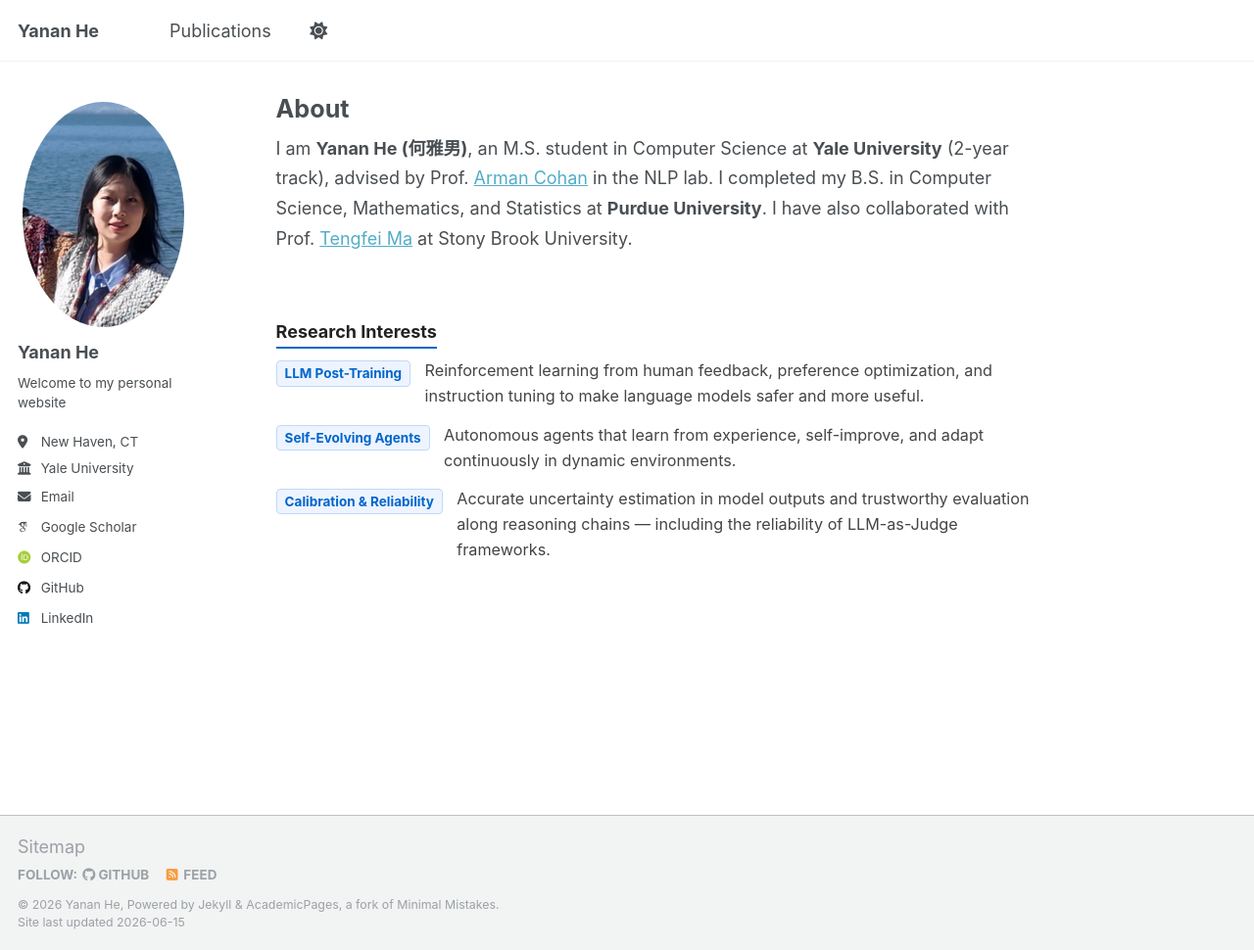
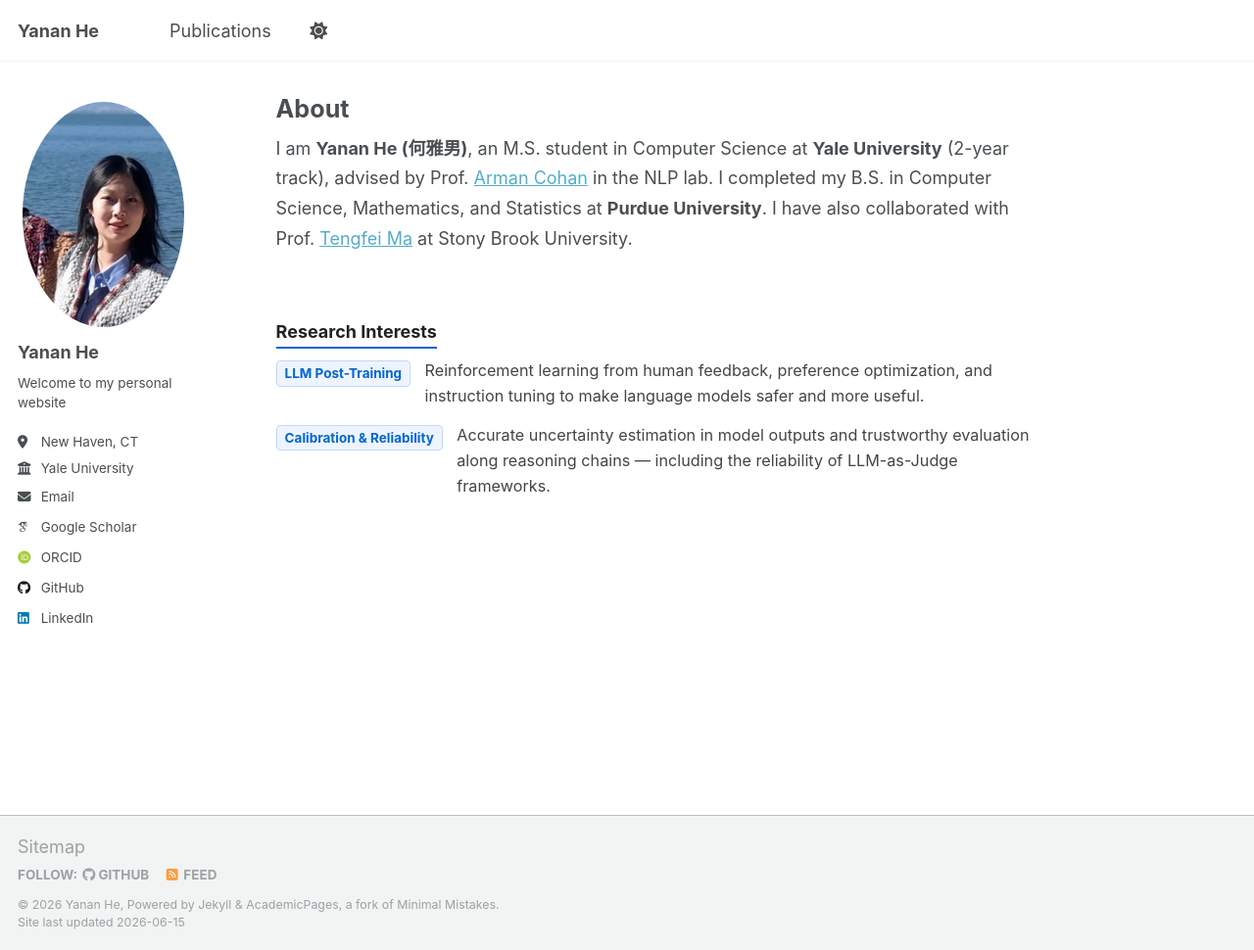
Before and after one commit to Echoo113/Echoo113.github.io, a Jekyll site: the page built from _pages/about.md, in a window 1280 px wide and 970 px high. Shown: the whole window at 98% size. Built offline with Jekyll 4.4.1, drawn with Linux system fonts in a browser that asks for light colours; some web fonts are replaced.

Commit message:
Remove Self-Evolving Agents from research interests
Co-Authored-By: Claude Sonnet 4.6 <noreply@anthropic.com>

```diff
--- a/_pages/about.md
+++ b/_pages/about.md
@@ -19,10 +19,6 @@ redirect_from:
   <span class="research-desc">Reinforcement learning from human feedback, preference optimization, and instruction tuning to make language models safer and more useful.</span>
 </div>
 
-<div class="research-item">
-  <span class="research-tag">Self-Evolving Agents</span>
-  <span class="research-desc">Autonomous agents that learn from experience, self-improve, and adapt continuously in dynamic environments.</span>
-</div>
 
 <div class="research-item">
   <span class="research-tag">Calibration & Reliability</span>
```
